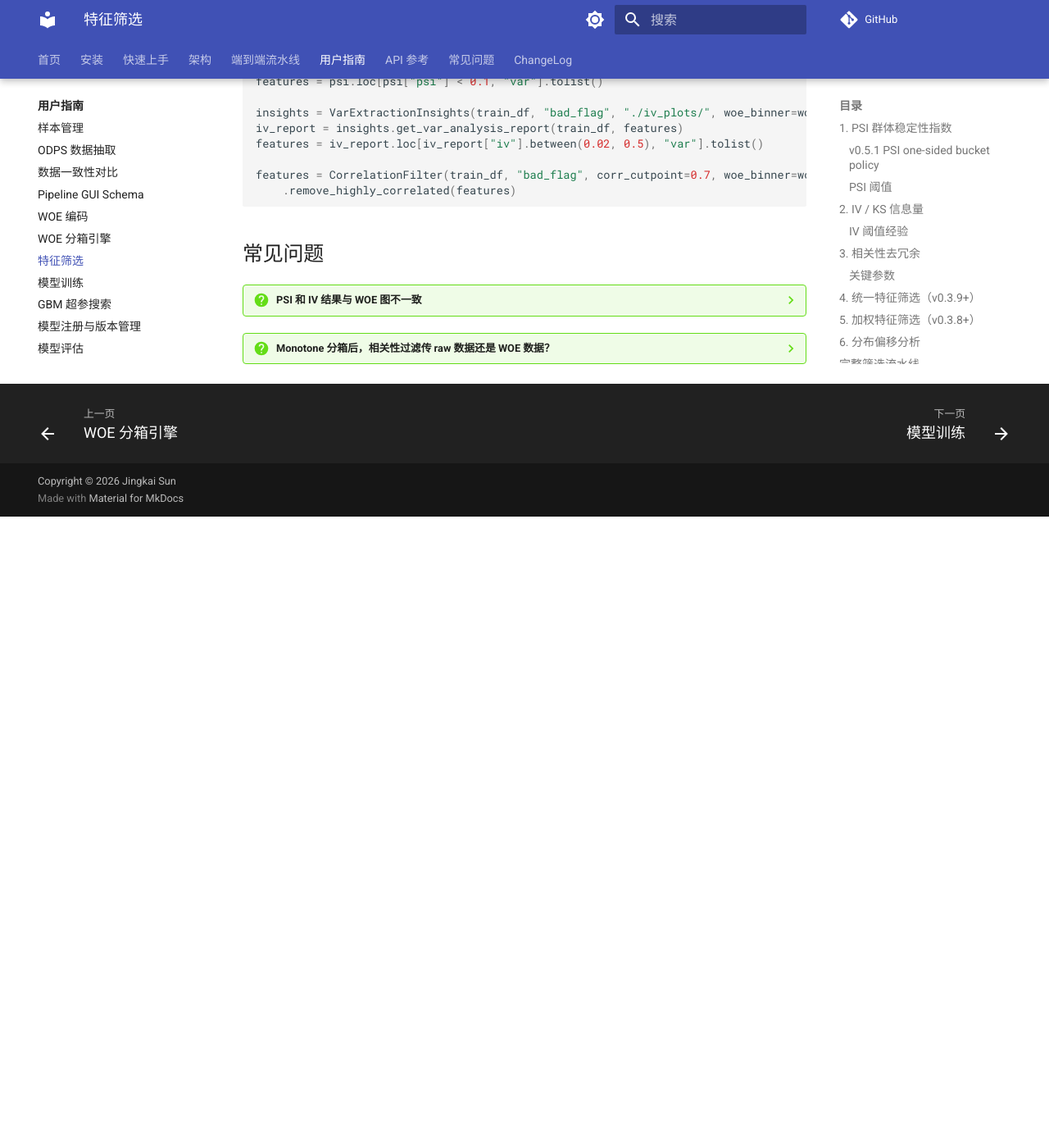
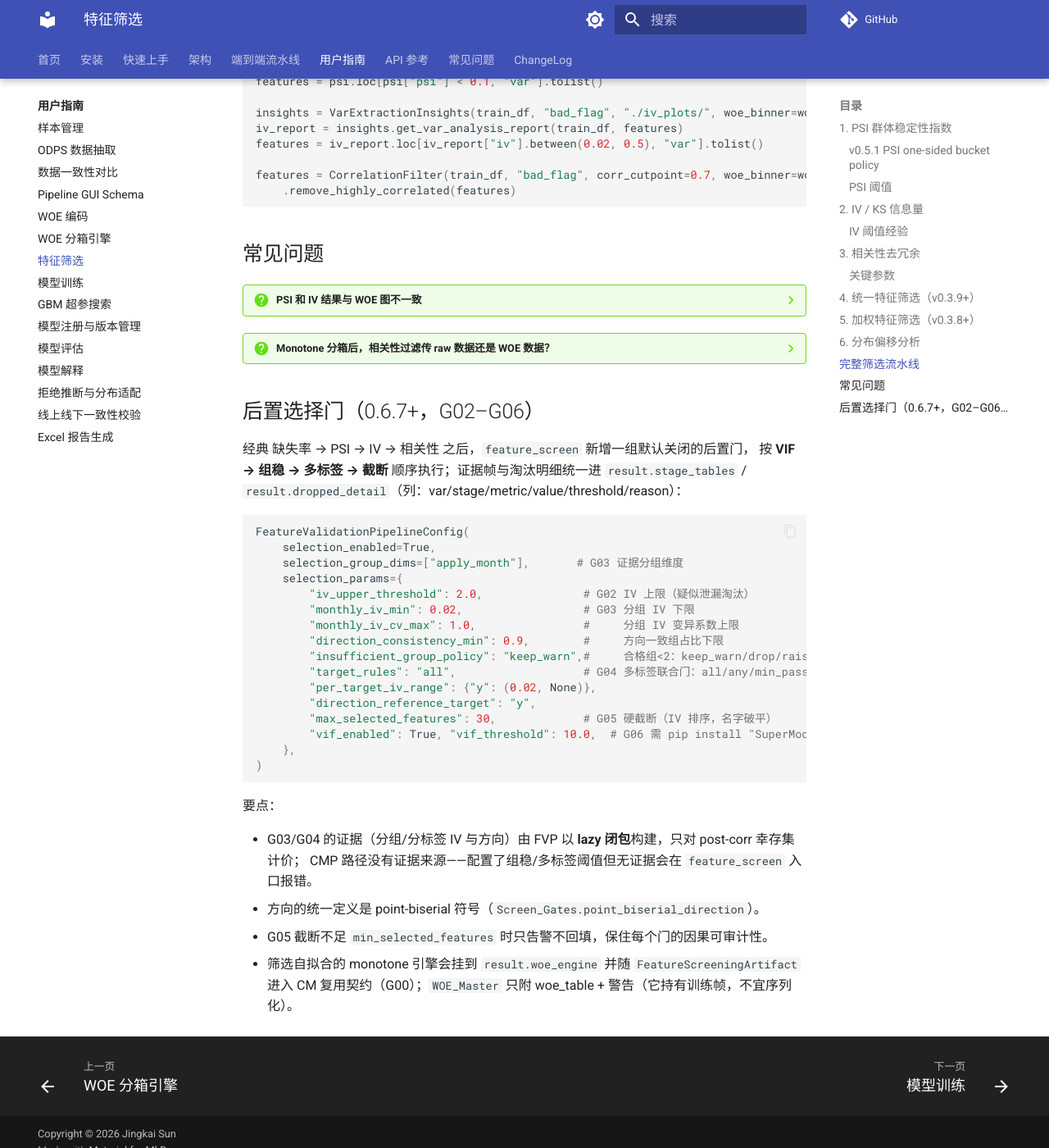
Before and after one commit to Kyle-J-Sun/SuperModelingFactory_doc, an MkDocs documentation site: the page built from docs/guides/feature.md, in a window 1280 px wide and 1400 px high, scrolled down 5311 px. Shown: the whole window at 82% size. Built offline with MkDocs 1.6.1 and Material for MkDocs 9.7.7, drawn with Linux system fonts in a browser that asks for light colours; comment, search, counter and statistics services are not loaded; before the commit the page ends 5941 px from its top, so only the background shows below that.

Commit message:
docs: P1/P2 batch — binner governance, selection gates, LR p-value elimination, split materialization
- params_hierarchy: FVP (+woe_fit_scope, monotone governance passthrough,
  post-corr gate params, selection_group_dims), CMP (+lr_elimination,
  screening WOE reuse), SAP (+row-level materialization group).
- guides/woe.md: binner governance section (G08/G09/G17) with the
  BinningPolicyViolation and direction-basis semantics.
- guides/feature.md: post-corr selection gates (G02-G06) incl. FVP-only
  evidence rule and no-backfill truncation.
- guides/model.md: LR p-value backward elimination (G07).
- guides/sample.md: row-level split materialization + hash artifact (G01).

````diff
--- a/docs/guides/feature.md
+++ b/docs/guides/feature.md
@@ -276,3 +276,37 @@
 ??? question "Monotone 分箱后，相关性过滤传 raw 数据还是 WOE 数据？"
 
     推荐传 raw 数据，并同时传入 `woe_binner`。这样相关性过滤仍基于原始变量相关性，变量保留决策则基于同一套 WOE 分箱的 IV/KS。
+
+## 后置选择门（0.6.7+，G02–G06）
+
+经典 缺失率 → PSI → IV → 相关性 之后，`feature_screen` 新增一组默认关闭的后置门，
+按 **VIF → 组稳 → 多标签 → 截断** 顺序执行；证据帧与淘汰明细统一进
+`result.stage_tables` / `result.dropped_detail`（列：var/stage/metric/value/threshold/reason）：
+
+```python
+FeatureValidationPipelineConfig(
+    selection_enabled=True,
+    selection_group_dims=["apply_month"],       # G03 证据分组维度
+    selection_params={
+        "iv_upper_threshold": 2.0,               # G02 IV 上限（疑似泄漏淘汰）
+        "monthly_iv_min": 0.02,                  # G03 分组 IV 下限
+        "monthly_iv_cv_max": 1.0,                #     分组 IV 变异系数上限
+        "direction_consistency_min": 0.9,        #     方向一致组占比下限
+        "insufficient_group_policy": "keep_warn",#     合格组<2：keep_warn/drop/raise
+        "target_rules": "all",                   # G04 多标签联合门：all/any/min_pass_count
+        "per_target_iv_range": {"y": (0.02, None)},
+        "direction_reference_target": "y",
+        "max_selected_features": 30,             # G05 硬截断（IV 排序，名字破平）
+        "vif_enabled": True, "vif_threshold": 10.0,  # G06 需 pip install "SuperModelingFactory[stats]"
+    },
+)
+```
+
+要点：
+
+- G03/G04 的证据（分组/分标签 IV 与方向）由 FVP 以 **lazy 闭包**构建，只对 post-corr 幸存集计价；
+  CMP 路径没有证据来源——配置了组稳/多标签阈值但无证据会在 `feature_screen` 入口报错。
+- 方向的统一定义是 point-biserial 符号（`Screen_Gates.point_biserial_direction`）。
+- G05 截断不足 `min_selected_features` 时只告警不回填，保住每个门的因果可审计性。
+- 筛选自拟合的 monotone 引擎会挂到 `result.woe_engine` 并随 `FeatureScreeningArtifact`
+  进入 CM 复用契约（G00）；`WOE_Master` 只附 woe_table + 警告（它持有训练帧，不宜序列化）。
````
Also changed, not shown: docs/guides/model.md (+18 -0 lines), docs/guides/sample.md (+17 -0 lines), docs/guides/woe.md (+30 -0 lines), 3 other files.
